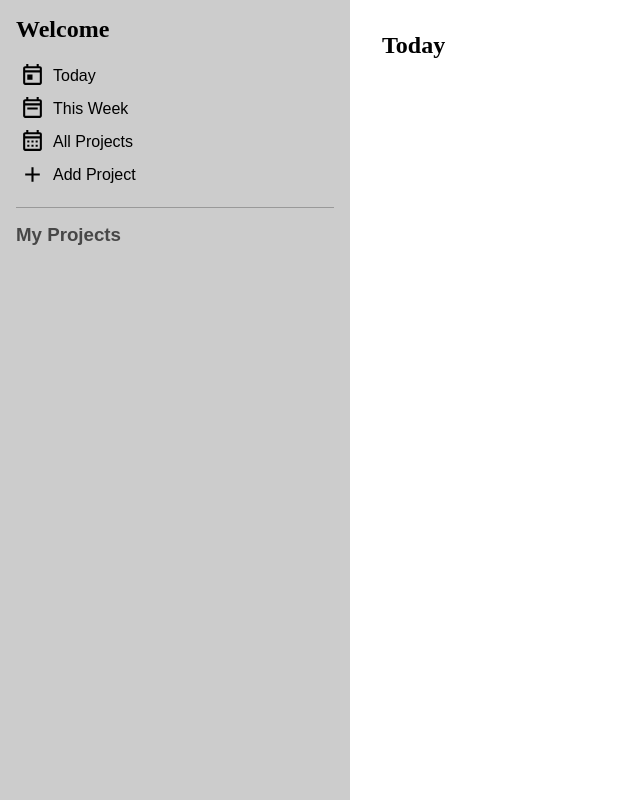
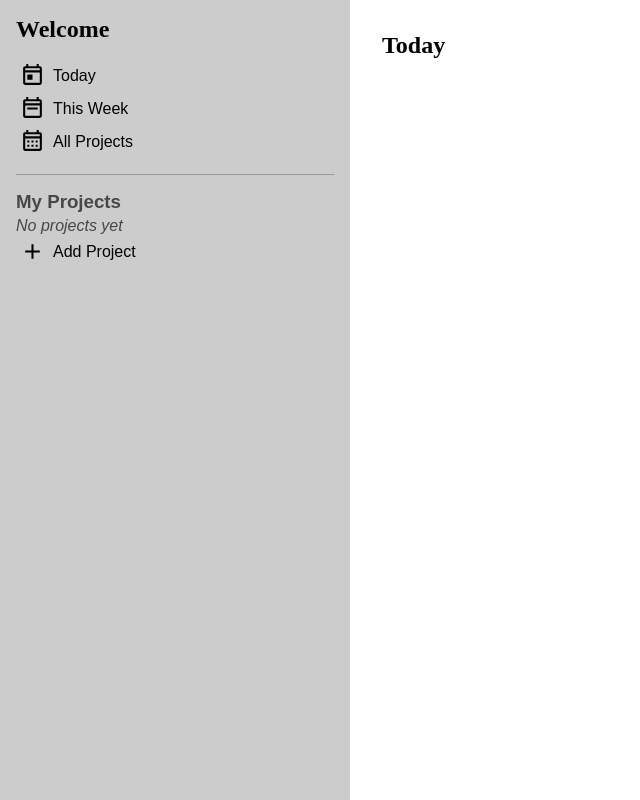
Before and after one commit to danielz0102/todo-list, a website built with webpack: page src/index.html in a window 1280 px wide. Shown: the whole page, without its empty margins (0-640 px from the left). Built offline with nearby package versions, Linux system fonts and the light colour scheme; a web font is replaced by a local one.

Commit message:
Refactor menu component

```diff
--- /dev/null
+++ b/src/components/sidebar/components/items/items.css
@@ -0,0 +1,16 @@
+.menu__item {
+  display: flex;
+  align-items: center;
+  gap: 8px;
+
+  background-color: inherit;
+  border: none;
+  border-radius: 8px;
+  padding: 4px;
+  cursor: pointer;
+  transition: background-color 0.3s;
+
+  &:hover {
+    background-color: #fff;
+  }
+}
--- a/src/components/sidebar/components/menu/items.js
+++ b/src/components/sidebar/components/items/items.js
@@ -1,10 +1,7 @@
+import './items.css'
 import { renderFunctions } from '@/components/main/main.js'
-import todayIcon from '@/assets/icons/today.svg'
-import allIcon from '@/assets/icons/all.svg'
-import weekIcon from '@/assets/icons/week.svg'
-import addIcon from '@/assets/icons/add.svg'
 
-function createItem(text, iconSrc) {
+export function createItem(text, iconSrc) {
   const item = document.createElement('button')
   item.classList.add('menu__item')
   item.dataset.page = (text.charAt(0).toLowerCase() + text.slice(1)).replace(' ', '')
@@ -20,10 +17,3 @@ function createItem(text, iconSrc) {
 
   return item
 }
-
-export const items = [
-  createItem('Today', todayIcon),
-  createItem('This Week', weekIcon),
-  createItem('All Projects', allIcon),
-  createItem('Add Project', addIcon)
-]
--- a/src/components/sidebar/components/menu/menu.css
+++ b/src/components/sidebar/components/menu/menu.css
@@ -3,19 +3,13 @@
   flex-direction: column;
 }
 
-.menu__item {
-  display: flex;
-  align-items: center;
-  gap: 8px;
+.menu__title {
+  font-weight: bold;
+  color: var(--secondary-text);
+  margin-bottom: 4px;
+}
 
-  background-color: inherit;
-  border: none;
-  border-radius: 8px;
-  padding: 4px;
-  cursor: pointer;
-  transition: background-color 0.3s;
-
-  &:hover {
-    background-color: #fff;
-  }
+.menu__fallback {
+  font-style: italic;
+  color: var(--secondary-text);
 }
--- a/src/components/sidebar/components/menu/menu.js
+++ b/src/components/sidebar/components/menu/menu.js
@@ -1,9 +1,30 @@
 import './menu.css'
-import { items } from './items.js'
 
-const Menu = document.createElement('nav')
-Menu.classList.add('menu')
+export function createMenu({
+  title = '',
+  items = [],
+  fallback = ''
+}) {
+  const Menu = document.createElement('nav')
+  Menu.classList.add('menu')
 
-items.forEach(icon => Menu.appendChild(icon))
+  if (title !== '') {
+    const h3 = document.createElement('h3')
+    h3.classList.add('menu__title')
+    h3.textContent = title
+    Menu.appendChild(h3)
+  }
 
-export { Menu }
+  if (fallback !== '') {
+    const p = document.createElement('p')
+    p.classList.add('menu__fallback')
+    p.textContent = fallback
+    Menu.appendChild(p)
+  }
+
+  if (items.length > 0) {
+    Menu.append(...items)
+  }
+
+  return Menu
+}
--- a/src/components/sidebar/components/myProjects/my-projects.css
+++ /dev/null
@@ -1,4 +0,0 @@
-.menu__title {
-  font-weight: bold;
-  color: var(--secondary-text);
-}
--- a/src/components/sidebar/components/myProjects/myProjects.js
+++ /dev/null
@@ -1,12 +0,0 @@
-import './my-projects.css'
-
-const MyProjects = document.createElement('section')
-MyProjects.id = 'myProjects'
-
-const title = document.createElement('h3')
-title.textContent = 'My Projects'
-title.classList.add('menu__title')
-
-MyProjects.append(title)
-
-export { MyProjects }
--- a/src/components/sidebar/sidebar.js
+++ b/src/components/sidebar/sidebar.js
@@ -1,6 +1,11 @@
 import './sidebar.css'
-import { Menu } from './components/menu/menu.js'
-import { MyProjects } from './components/myProjects/myProjects.js'
+import { createItem } from './components/items/items.js'
+import { createMenu } from './components/menu/menu.js'
+import { Storage } from '@/modules/Storage.js'
+import todayIcon from '@/assets/icons/today.svg'
+import allIcon from '@/assets/icons/all.svg'
+import weekIcon from '@/assets/icons/week.svg'
+import addIcon from '@/assets/icons/add.svg'
 
 const Sidebar = document.createElement('aside')
 Sidebar.id = 'sidebar'
@@ -10,6 +15,41 @@ title.textContent = 'Welcome'
 
 const divider = document.createElement('hr')
 
-Sidebar.append(title, Menu, divider, MyProjects)
+const MainMenu = (() => {
+  const mainItems = [
+    createItem('Today', todayIcon),
+    createItem('This Week', weekIcon),
+    createItem('All Projects', allIcon),
+  ]
+  const menu = createMenu({ items: mainItems })
+
+  return menu
+})()
+
+const ProjectsMenu = (() => {
+  const projects = Storage.getProjects()
+  const props = {
+    title: 'My Projects',
+    items: [],
+    fallback: ''
+  }
+
+  if (projects.length > 0) {
+    props.items = projects.map(project => createItem(project.name, todayIcon))
+  } else {
+    props.fallback = 'No projects yet'
+  }
+
+  props.items.push(createItem('Add Project', addIcon))
+
+  return createMenu(props)
+})()
+
+Sidebar.append(
+  title,
+  MainMenu,
+  divider,
+  ProjectsMenu
+)
 
 export { Sidebar }
--- a/src/modules/Storage.js
+++ b/src/modules/Storage.js
@@ -9,6 +9,10 @@ export const Storage = (() => {
   }
 
   const getProjects = () => {
+    if (localStorage.length === 0) {
+      return []
+    }
+
     return JSON.parse(localStorage.getItem('projects'))
   }
 
```
